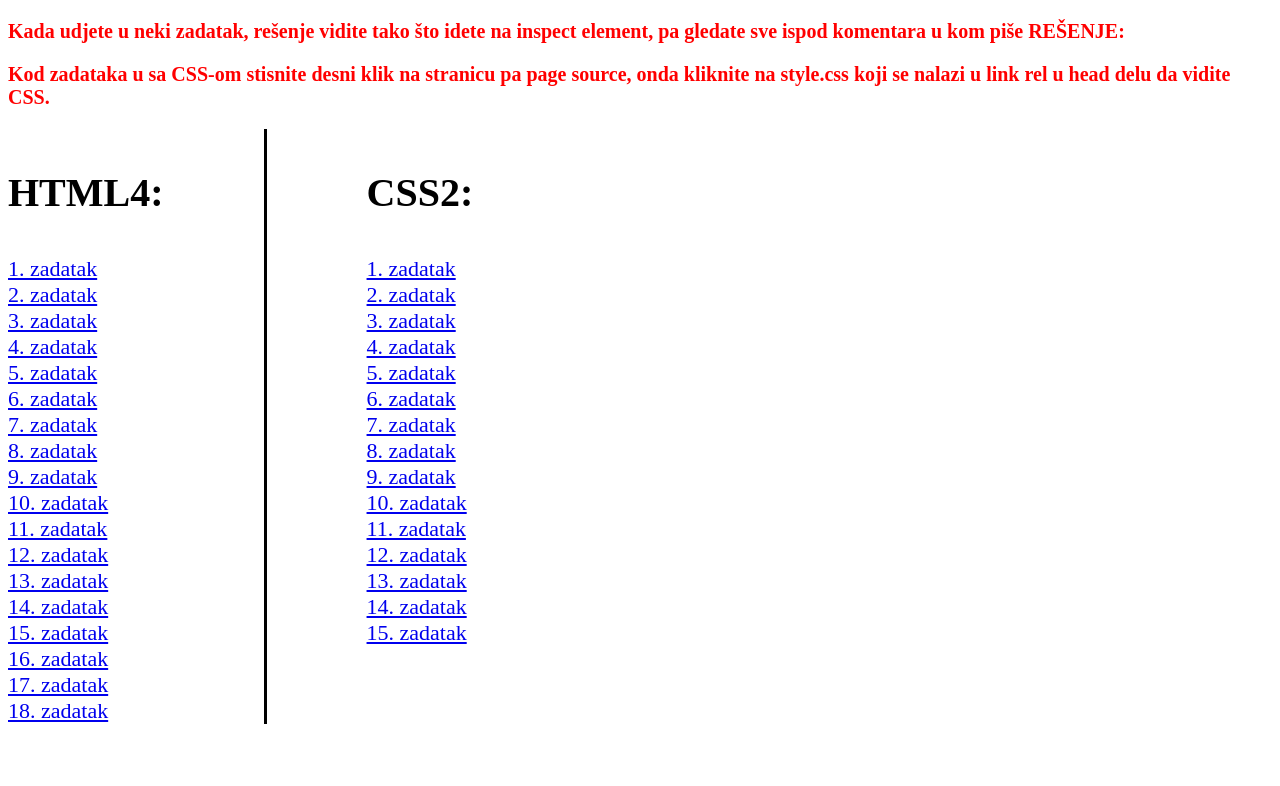
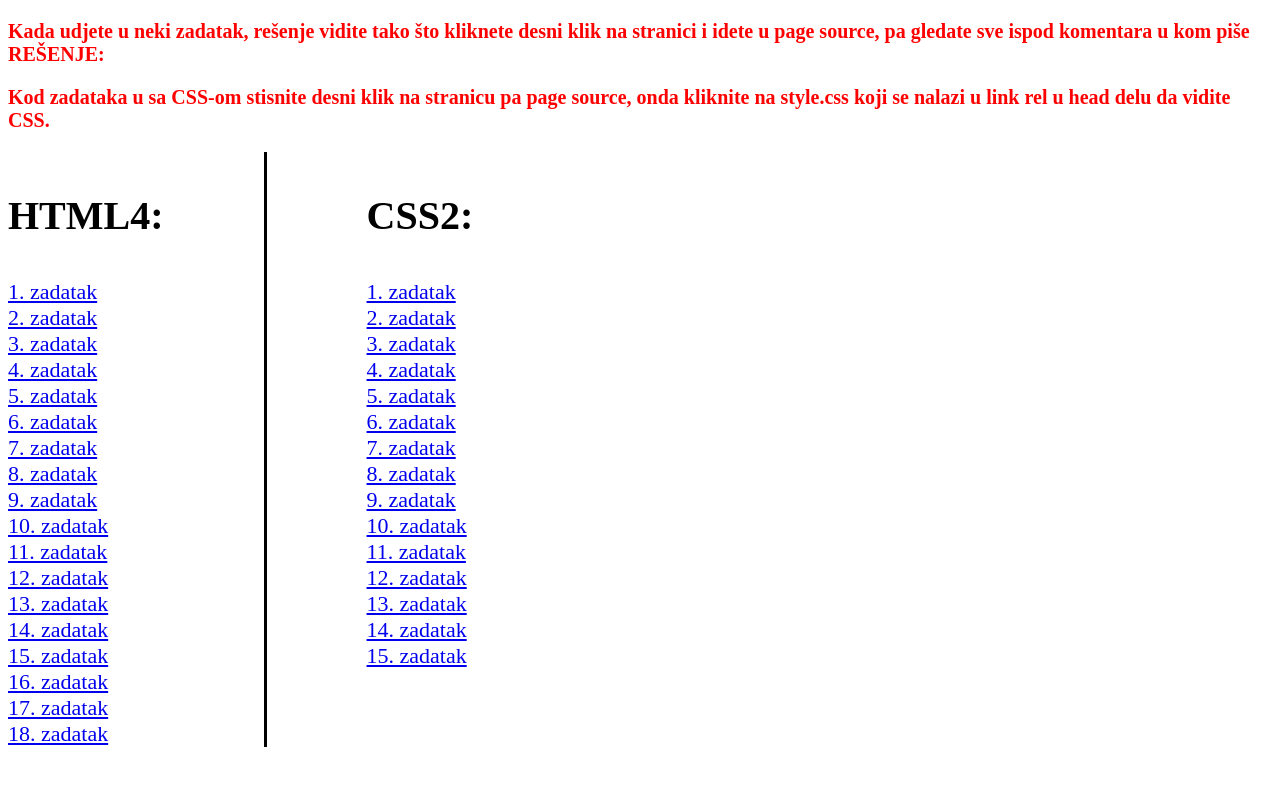
Before and after one commit to suvicigor/zbirka, a plain HTML site: page index.html in a window 1280 px wide. Drawn offline with Linux system fonts and the light colour scheme.

Commit message:
Add files via upload

```diff
--- a/index.html
+++ b/index.html
@@ -7,7 +7,7 @@
   <link rel="stylesheet" href="css/style.css">
 </head>
 <body>
-  <p style="font-size: 20px; color: red; font-weight: bold;">Kada udjete u neki zadatak, rešenje vidite tako što idete na inspect element, pa gledate sve ispod komentara u kom piše REŠENJE:</p>
+  <p style="font-size: 20px; color: red; font-weight: bold;">Kada udjete u neki zadatak, rešenje vidite tako što kliknete desni klik na stranici i idete u page source, pa gledate sve ispod komentara u kom piše REŠENJE:</p>
   <p style="font-size: 20px; color: red; font-weight: bold;">Kod zadataka u sa CSS-om stisnite desni klik na stranicu pa page source, onda kliknite na style.css koji se nalazi u link rel u head delu da vidite CSS.</p>
   <div id="group">
     <div id="html4">
```
